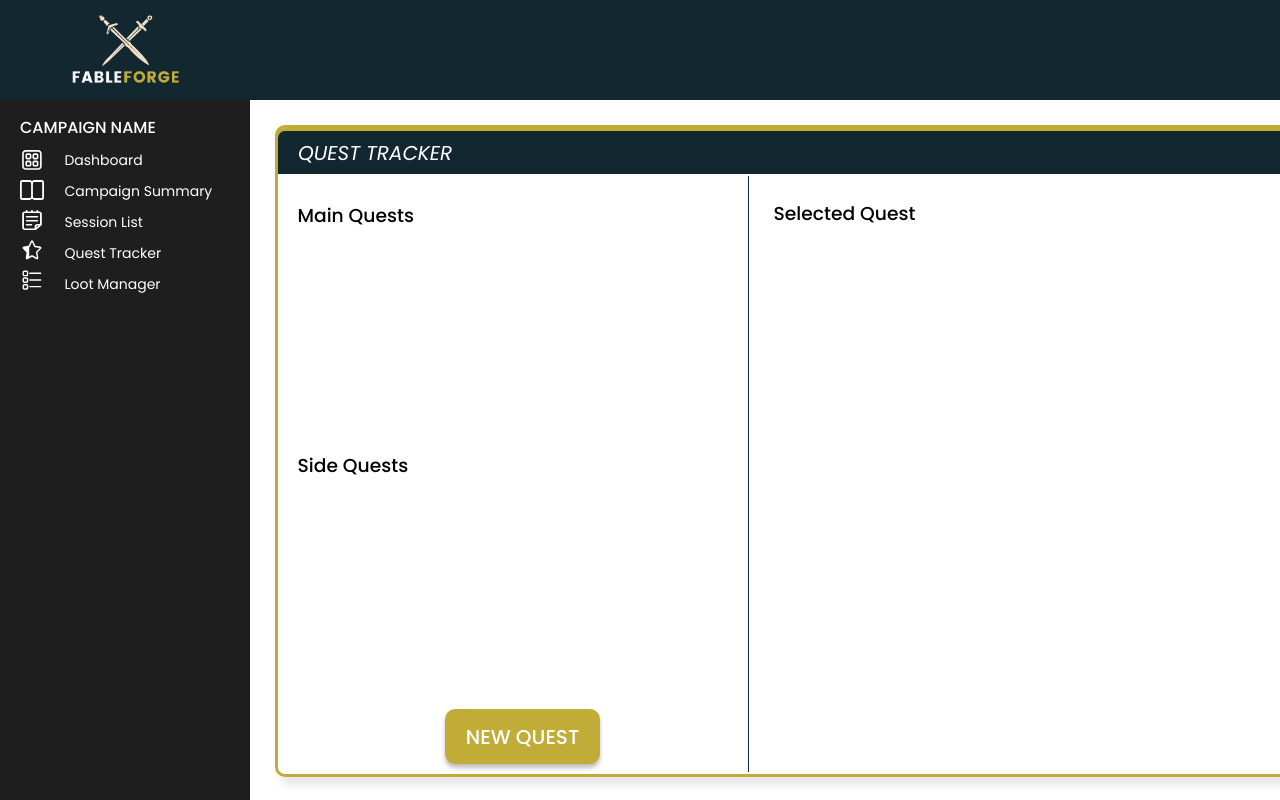
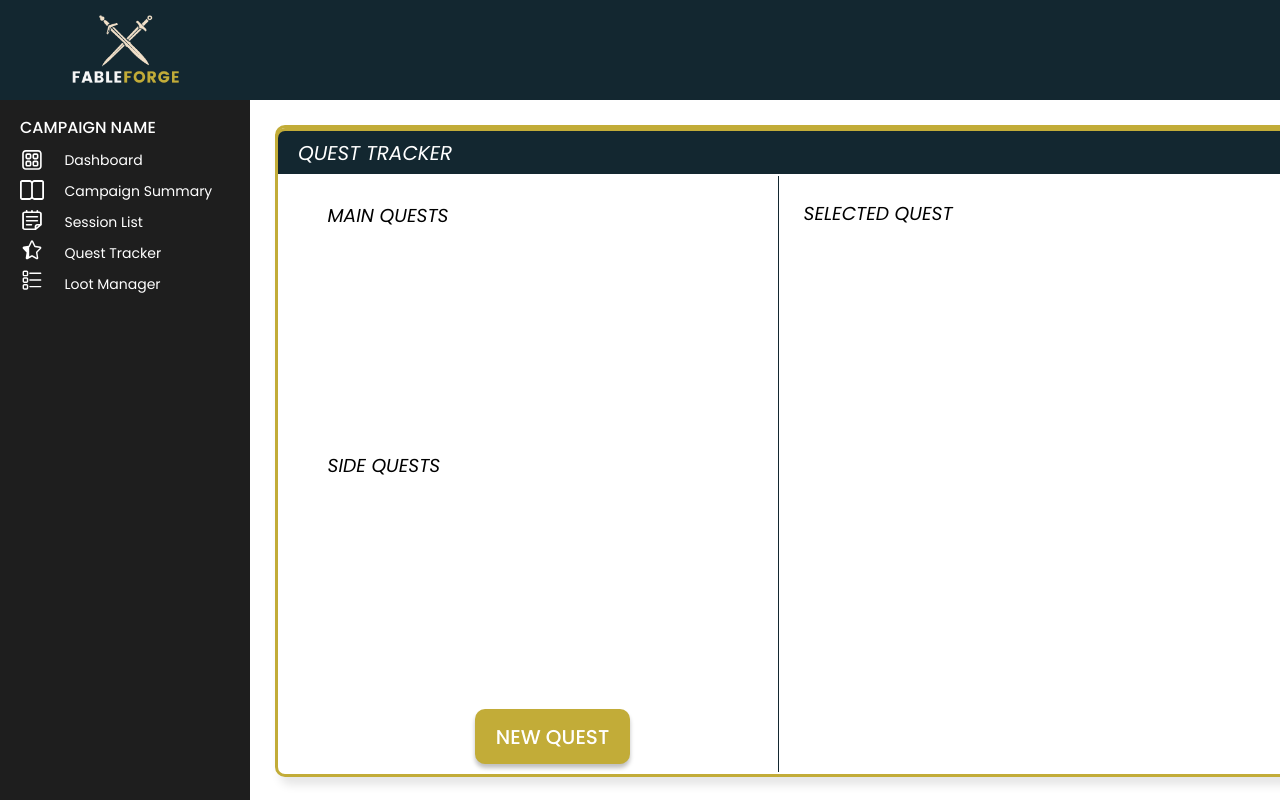
Before and after one commit to alliebourden/fableforge, a React (Vite) app: page /quest-tracker in a window 1280 px wide. Shown: the top 800 px of the page. Built offline with nearby package versions, Linux system fonts and the light colour scheme.

Commit message:
style - quest item hover, general margin adjustment

```diff
--- a/src/App.css
+++ b/src/App.css
@@ -674,7 +674,7 @@ dialog {
   background: #fff;
   box-shadow: 5px 8px 10px 0px rgba(0, 0, 0, 0.1);
   display: flex;
-  margin-top: 25px;
+  /* margin-top: 25px; */
   flex-direction: column;
   align-items: center;
 }
@@ -735,7 +735,7 @@ dialog {
   width: 450px;
   display: flex;
   flex-direction: column;
-  margin-left: 40px;
+  /* margin-left: 40px; */
   border-right: solid 1px #132730;
 }
 
@@ -747,8 +747,9 @@ dialog {
 }
 
 .selected-quest-details {
-  width: 650px;
+  width: 550px;
   display: flex;
+  flex-direction: column;
   height: 600px;
   margin-left: 25px;
 }
@@ -782,6 +783,10 @@ dialog {
   background: #d9d9d9;
 }
 
+.quest-details h2 {
+  color: #c2ac38;
+}
+
 .quest-title input {
   width: 175px;
   height: 25px;
@@ -806,6 +811,16 @@ dialog {
   border-right: none;
 }
 
+.quest-list-item p:hover {
+  color: #c2ac38;
+  transition: ease-in-out 0.3s;
+}
+
+.quest-tracker-main-contain h3 {
+  text-transform: uppercase;
+  font-style: italic;
+}
+
 * {
   margin: 0;
 }
```
